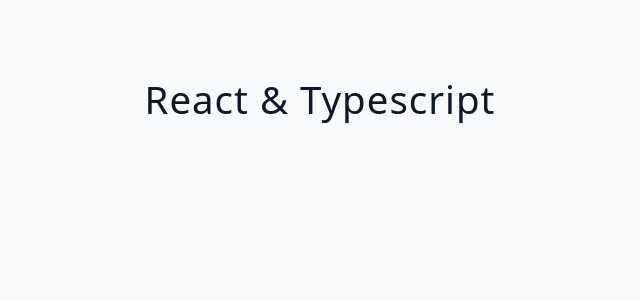
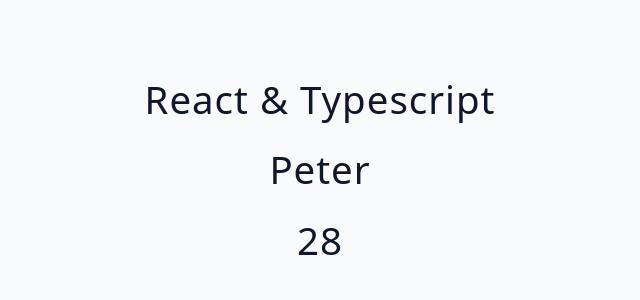
Before and after one commit to serhatbek/typescript-react-essentials, a React (Vite) app: page / in a window 1280 px wide. Shown: the top 300 px of the page, without its empty margins (320-960 px from the left). Built offline with nearby package versions, Linux system fonts and the light colour scheme.

Commit message:
Props - Inline

```diff
--- a/src/App.tsx
+++ b/src/App.tsx
@@ -1,10 +1,10 @@
-import Component from './starter/01-return/index';
+import Component from './starter/02-props/index';
 
 function App() {
   return (
     <main>
       <h2>React & Typescript</h2>
-      <Component />
+      <Component name='peter' age={28} />
     </main>
   );
 }
--- a/src/starter/02-props/index.tsx
+++ b/src/starter/02-props/index.tsx
@@ -1,5 +1,10 @@
-const Component = () => {
-  return <div>Component 2</div>;
+const Component = ({ name, age }: { name: string; age: number }) => {
+  return (
+    <div>
+      <h2>{name}</h2>
+      <h2>{age}</h2>
+    </div>
+  );
 };
 
 export default Component;
```
